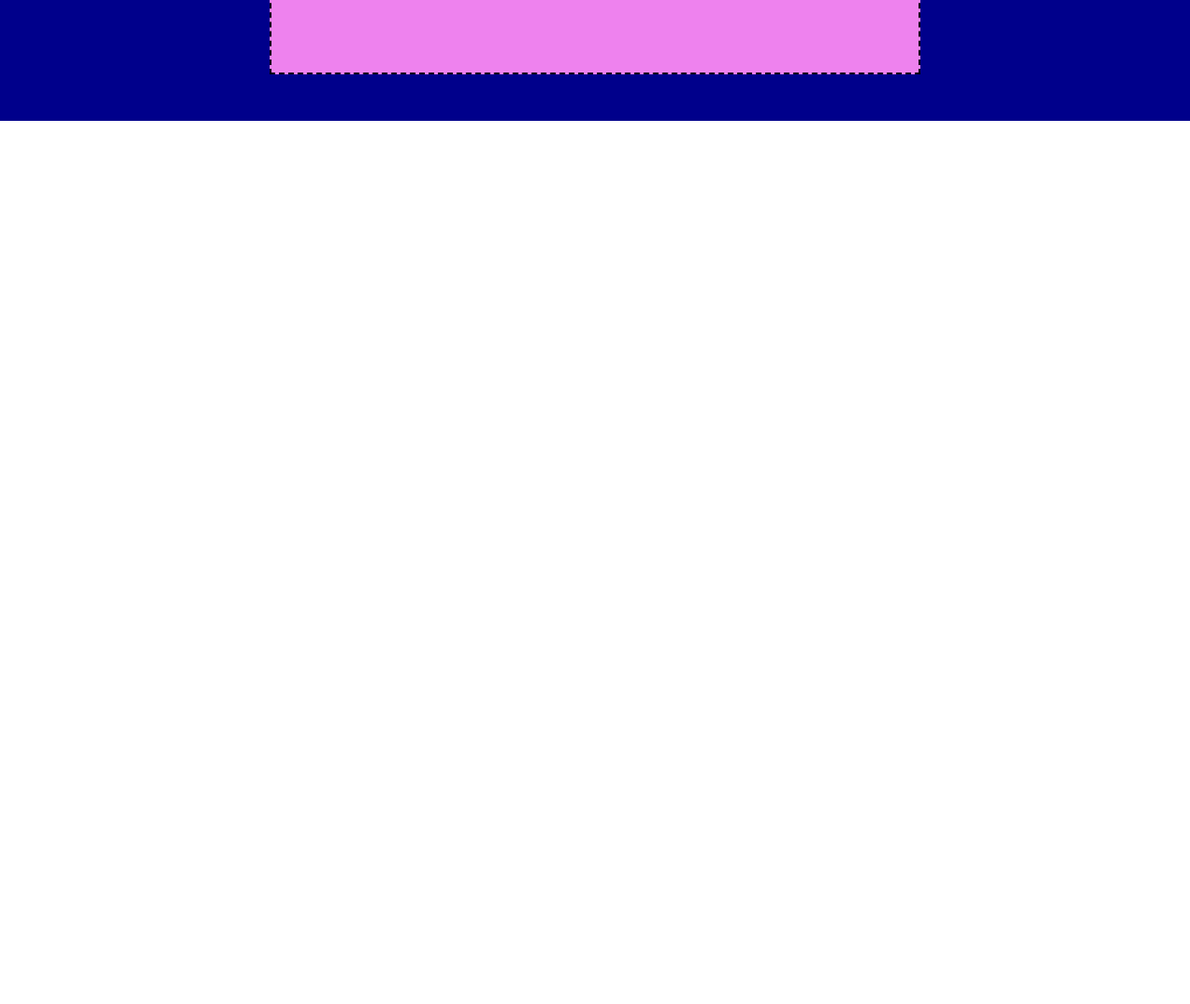
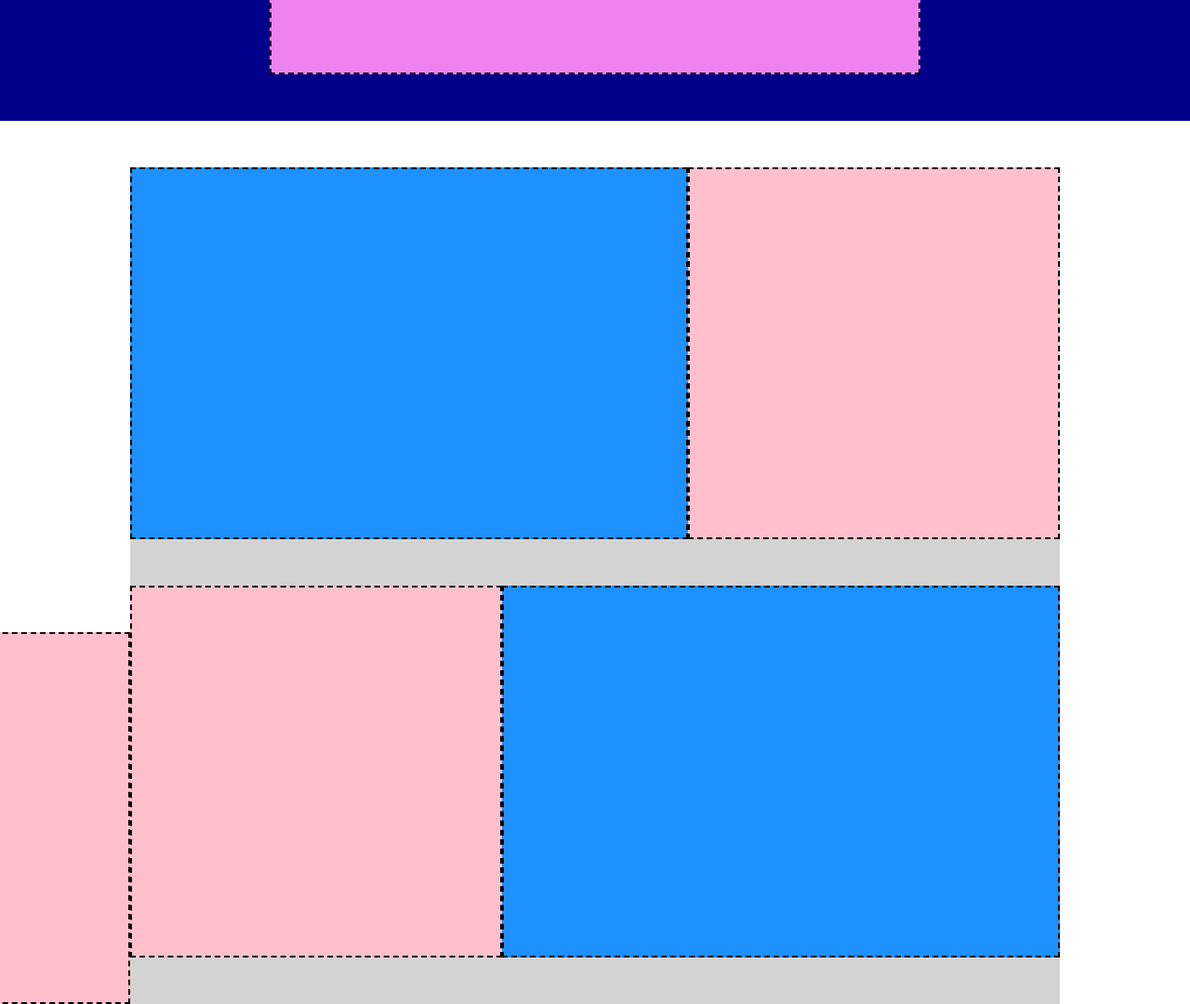
Before and after one commit to micheledimassimo/htmlcss-struttura-discord, a plain HTML site: page index.html in a window 1280 px wide. Shown: the part 400-1480 px from the top of the page at 93% size. Before the commit the page ends 800 px from the top, so only its background shows below. Drawn offline with Linux system fonts and the light colour scheme.

Commit message:
create section 2,3,4

```diff
--- a/css/style.css
+++ b/css/style.css
@@ -10,7 +10,8 @@ header.debug {
     height: 80px;
     padding-top: 20px;
 }
-/*General*/
+
+
 
 .container-header {
     max-width: 1000px;
@@ -23,19 +24,49 @@ header.debug {
     border: 2px dashed black;
     background-color: #DAA520;
 }
-
-.container-section {
+/*main*/
+.container-section1 {
     background-color: #00008B;
     min-height: 450px;
     padding-top: 50px;
-
 }
 
+.container-section2 {
+    background-color: white;
+    min-height: 450px;
+    padding-top: 50px;
+    max-width: 1000px;
+    display: flex;
+    margin: auto;
+}
+.container-section3 {
+    background-color: #D3D3D3;
+    min-height: 450px;
+    padding-top: 50px;
+    width: 1000px;
+    display: flex;
+    flex-direction: row-reverse;
+    margin: auto;
+}
+/*boxes*/
 .pink-box {
     max-width: 700px;
     height: 350px;
     border: 2px dashed black;
     margin: auto;
     background-color: #EE82EE;
-
 }
+.light-pink-box {
+    min-width: 400px;
+    height: 400px;
+    border: 2px dashed black;
+    background-color: #FFC0CB;
+    align-items: center;
+}
+.light-blue-box {
+    min-width: 600px;
+    height: 400px;
+    border: 2px dashed black;
+    background-color: #1E90FF;
+    align-items: center;
+}
--- a/index.html
+++ b/index.html
@@ -22,10 +22,33 @@
         </header>
 
         <main> <!--main-->
-            <section class="container-section">
+            <section class="container-section1"> <!--prima section-->
                 <div class="pink-box">
 
                 </div>
+            </section>
+            <section class="container-section2"> <!--seconda section-->
+                <div class="light-blue-box">
+
+                </div>
+                <div class="light-pink-box">
+
+                </div>
+            </section>
+            <section class="container-section3"> <!--terza section-->
+                <div class="light-blue-box">
+
+                </div>
+                <div class="light-pink-box">
+
+                </div>
+                <section class="container-section2"> <!--quarta section-->
+                    <div class="light-blue-box">
+
+                    </div>
+                    <div class="light-pink-box">
+
+                    </div>
             </section>
 
         </main>
```
